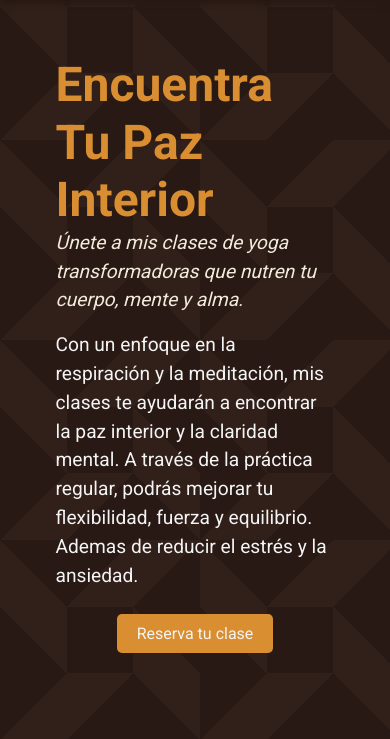
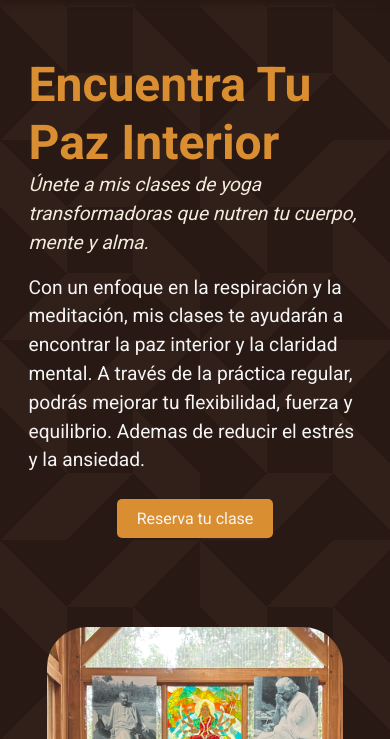
Before and after one commit to Marthox/SerendipiaLight, an Astro site: page / in a window 390 px wide. Shown: the part 60-799 px from the top of the page. Built offline with nearby package versions, Linux system fonts and the light colour scheme; Astro itself is replaced by a stand-in of ours.

Commit message:
Fix page spacing

```diff
--- a/src/styles/global.scss
+++ b/src/styles/global.scss
@@ -478,6 +478,10 @@ nav.mobile-navbar {
 }
 
 @media (max-width: 768px) {
+    .page {
+        padding-inline: 10px;
+        padding-block: 0px;
+    }
     .banner {
         flex-direction: column;
         max-width: 100%;
```
